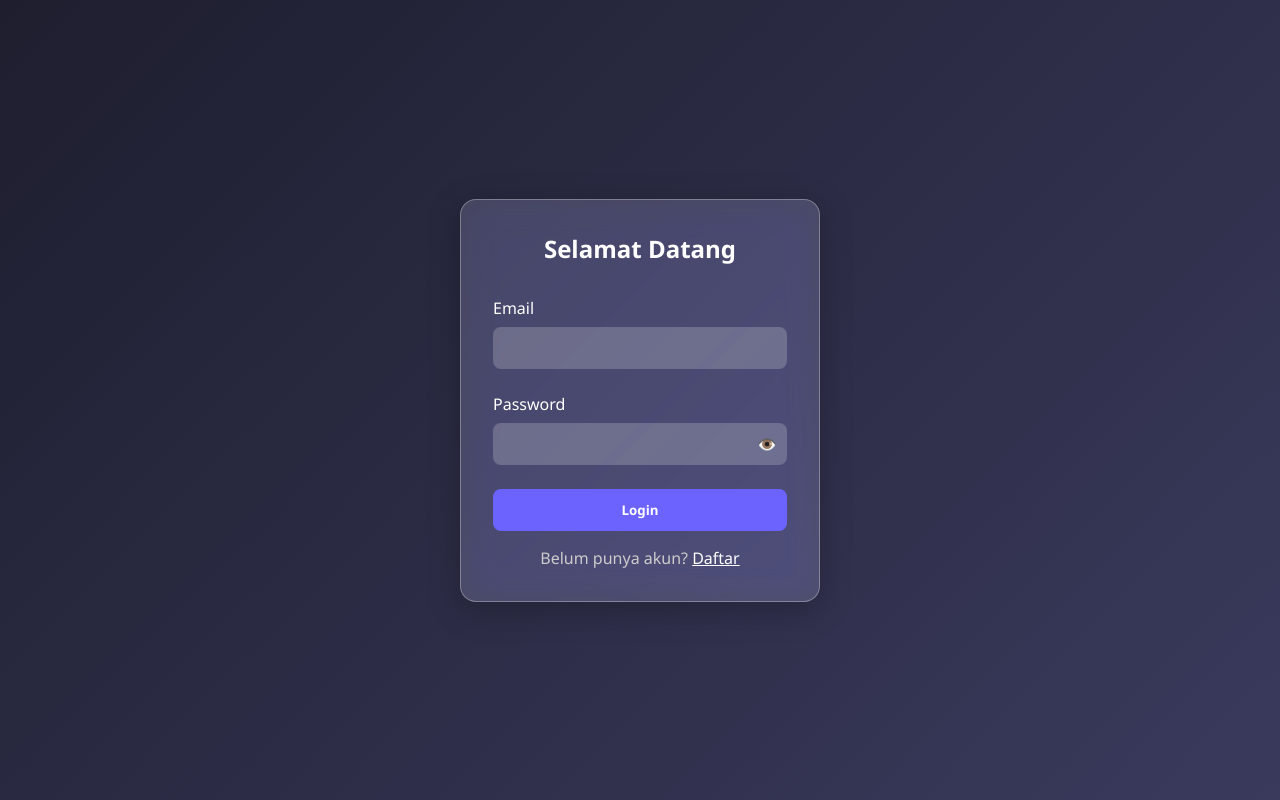
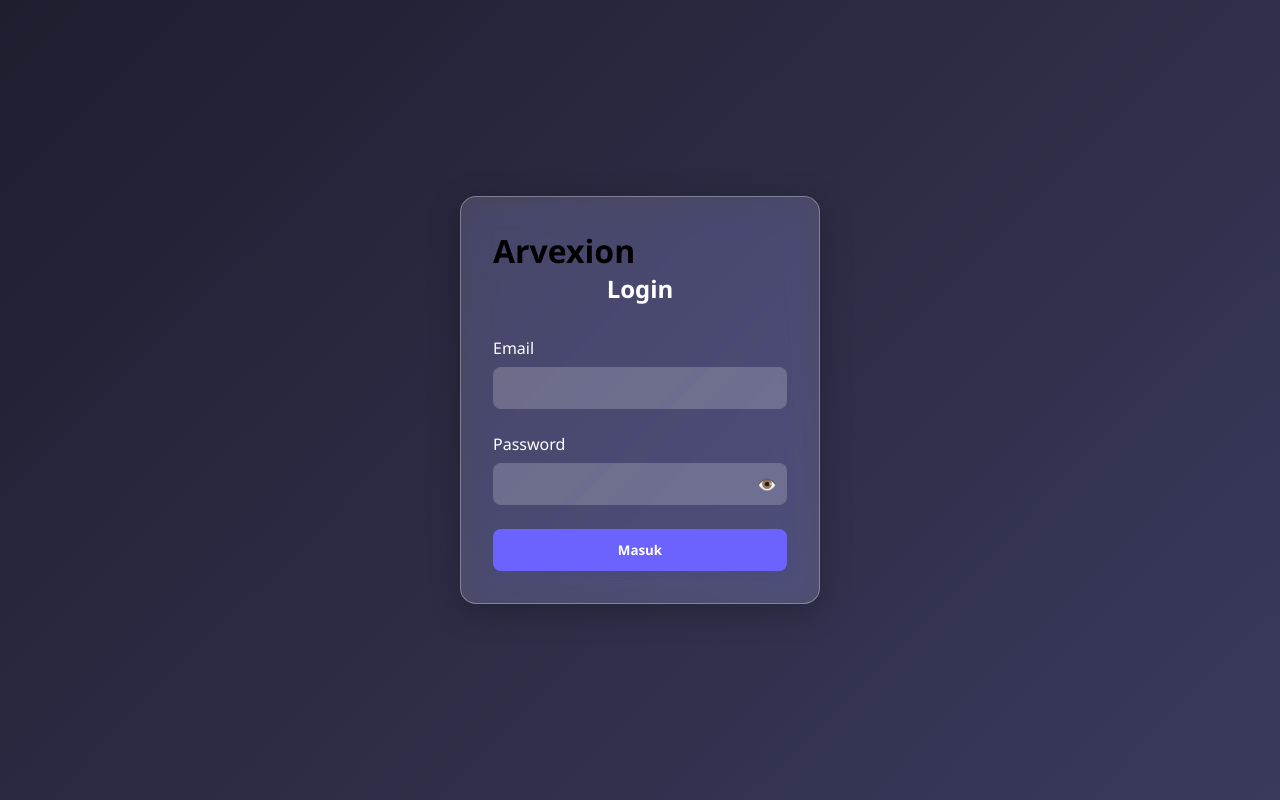
Before and after one commit to aethyrnox/Arvexion, a plain HTML site: page index.html in a window 1280 px wide. Drawn offline with Linux system fonts and the light colour scheme.

Commit message:
Update index.html

```diff
--- a/index.html
+++ b/index.html
@@ -3,13 +3,14 @@
 <head>
   <meta charset="UTF-8" />
   <meta name="viewport" content="width=device-width, initial-scale=1.0"/>
-  <title>Login Page Keren</title>
+  <title>Arvexion - Login</title>
   <link rel="stylesheet" href="style.css" />
 </head>
 <body>
-  <div class="container">
-    <form class="login-box">
-      <h2>Selamat Datang</h2>
+  <div class="container login-page animate">
+    <form class="login-box" onsubmit="return login(event)">
+      <h1>Arvexion</h1>
+      <h2>Login</h2>
       <div class="input-group">
         <label>Email</label>
         <input type="email" required />
@@ -21,11 +22,9 @@
           <span onclick="togglePassword()">👁️</span>
         </div>
       </div>
-      <button type="submit">Login</button>
-      <p class="footer">Belum punya akun? <a href="#">Daftar</a></p>
+      <button type="submit">Masuk</button>
     </form>
   </div>
-
   <script src="script.js"></script>
 </body>
 </html>
```
